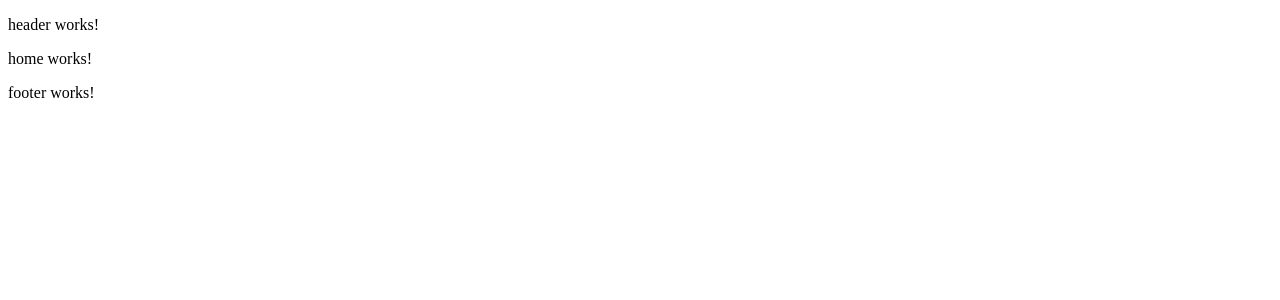
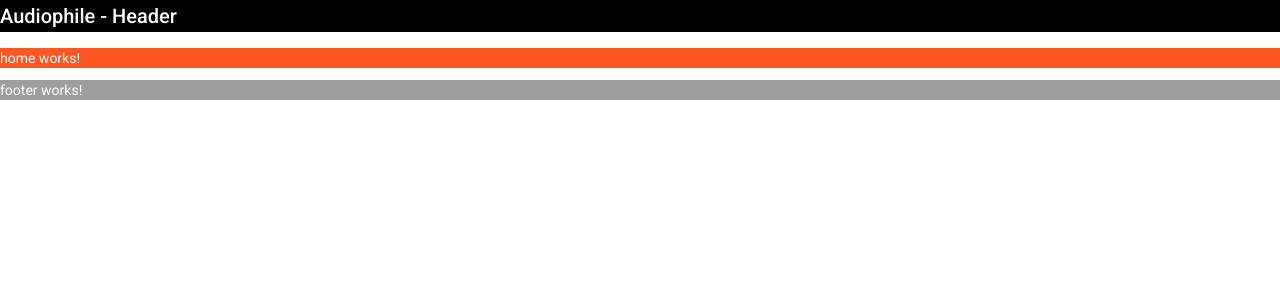
Before and after one commit to moof44/audiophile-e-commerce, an Angular app: page / in a window 1280 px wide. Shown: the top 300 px of the page. Built offline with nearby package versions, Linux system fonts and the light colour scheme.

Commit message:
Save initial coloring of header,content,footer

```diff
--- a/package.json
+++ b/package.json
@@ -11,10 +11,12 @@
   "private": true,
   "dependencies": {
     "@angular/animations": "^14.0.0",
+    "@angular/cdk": "^14.1.3",
     "@angular/common": "^14.0.0",
     "@angular/compiler": "^14.0.0",
     "@angular/core": "^14.0.0",
     "@angular/forms": "^14.0.0",
+    "@angular/material": "^14.1.3",
     "@angular/platform-browser": "^14.0.0",
     "@angular/platform-browser-dynamic": "^14.0.0",
     "@angular/router": "^14.0.0",
--- a/src/app/app.module.ts
+++ b/src/app/app.module.ts
@@ -6,6 +6,7 @@ import { AppComponent } from './app.component';
 import { HeaderComponent } from './features/layout/header/header.component';
 import { FooterComponent } from './features/layout/footer/footer.component';
 import { HomeComponent } from './features/pages/home/home.component';
+import { BrowserAnimationsModule } from '@angular/platform-browser/animations';
 
 @NgModule({
   declarations: [
@@ -16,7 +17,8 @@ import { HomeComponent } from './features/pages/home/home.component';
   ],
   imports: [
     BrowserModule,
-    AppRoutingModule
+    AppRoutingModule,
+    BrowserAnimationsModule
   ],
   providers: [],
   bootstrap: [AppComponent]
--- a/src/app/features/layout/footer/footer.component.html
+++ b/src/app/features/layout/footer/footer.component.html
@@ -1 +1,4 @@
-<p>footer works!</p>
+<!--Color not yet final... see css-->
+<div class="footer-container">
+  <p>footer works!</p>
+</div>
--- a/src/app/features/layout/footer/footer.component.scss
+++ b/src/app/features/layout/footer/footer.component.scss
@@ -0,0 +1,5 @@
+// This is just to see the color of header... not yet final
+.footer-container {
+  background-color: #9e9e9e;
+  color: white;
+}
--- a/src/app/features/layout/header/header.component.html
+++ b/src/app/features/layout/header/header.component.html
@@ -1 +1,4 @@
-<p>header works!</p>
+<!--Color set is not yet final... see css-->
+<div class="header-container">
+  <h2>Audiophile - Header</h2>
+</div>
--- a/src/app/features/layout/header/header.component.scss
+++ b/src/app/features/layout/header/header.component.scss
@@ -0,0 +1,5 @@
+// This is just to see the color of header... not yet final
+.header-container {
+  background-color: #000000;
+  color: white;
+}
--- a/src/app/features/pages/home/home.component.html
+++ b/src/app/features/pages/home/home.component.html
@@ -1 +1,4 @@
-<p>home works!</p>
+<!--Color not yet final... see css-->
+<div class="home-container">
+  <p>home works!</p>
+</div>
--- a/src/app/features/pages/home/home.component.scss
+++ b/src/app/features/pages/home/home.component.scss
@@ -0,0 +1,6 @@
+// This is just to see the color of header... not yet final
+.home-container {
+  background-color: #ff5722;
+  color: white;
+  margin: auto;
+}
--- a/src/index.html
+++ b/src/index.html
@@ -6,8 +6,11 @@
   <base href="/">
   <meta name="viewport" content="width=device-width, initial-scale=1">
   <link rel="icon" type="image/x-icon" href="favicon.ico">
+  <link rel="preconnect" href="https://fonts.gstatic.com">
+  <link href="https://fonts.googleapis.com/css2?family=Roboto:wght@300;400;500&display=swap" rel="stylesheet">
+  <link href="https://fonts.googleapis.com/icon?family=Material+Icons" rel="stylesheet">
 </head>
-<body>
+<body class="mat-typography">
   <app-root></app-root>
 </body>
 </html>
--- a/src/styles.scss
+++ b/src/styles.scss
@@ -1 +1,49 @@
+// Custom Theming for Angular Material
+// For more information: https://material.angular.io/guide/theming
+@use "@angular/material" as mat;
+// Plus imports for other components in your app.
+
+// Include the common styles for Angular Material. We include this here so that you only
+// have to load a single css file for Angular Material in your app.
+// Be sure that you only ever include this mixin once!
+@include mat.core();
+
+// Define the palettes for your theme using the Material Design palettes available in palette.scss
+// (imported above). For each palette, you can optionally specify a default, lighter, and darker
+// hue. Available color palettes: https://material.io/design/color/
+$audiophile-e-commerce-primary: mat.define-palette(mat.$grey-palette, A200);
+$audiophile-e-commerce-accent: mat.define-palette(
+  mat.$deep-orange-palette,
+  700
+);
+
+// The warn palette is optional (defaults to red).
+$audiophile-e-commerce-warn: mat.define-palette(mat.$red-palette);
+
+// Create the theme object. A theme consists of configurations for individual
+// theming systems such as "color" or "typography".
+$audiophile-e-commerce-theme: mat.define-light-theme(
+  (
+    color: (
+      primary: $audiophile-e-commerce-primary,
+      accent: $audiophile-e-commerce-accent,
+      warn: $audiophile-e-commerce-warn,
+    ),
+  )
+);
+
+// Include theme styles for core and each component used in your app.
+// Alternatively, you can import and @include the theme mixins for each component
+// that you are using.
+@include mat.all-component-themes($audiophile-e-commerce-theme);
+
 /* You can add global styles to this file, and also import other style files */
+
+html,
+body {
+  height: 100%;
+}
+body {
+  margin: 0;
+  font-family: Roboto, "Helvetica Neue", sans-serif;
+}
```
Also changed, not shown: 1 other file (tests, documents, lock files or other folders).
